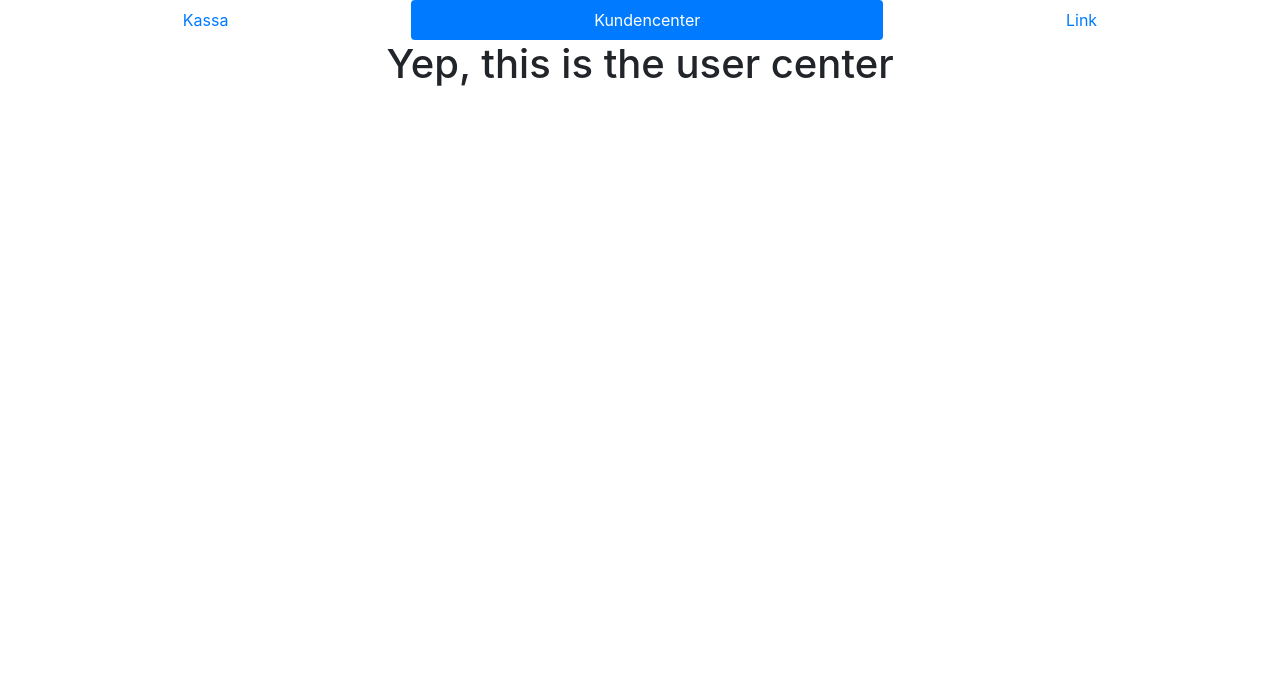
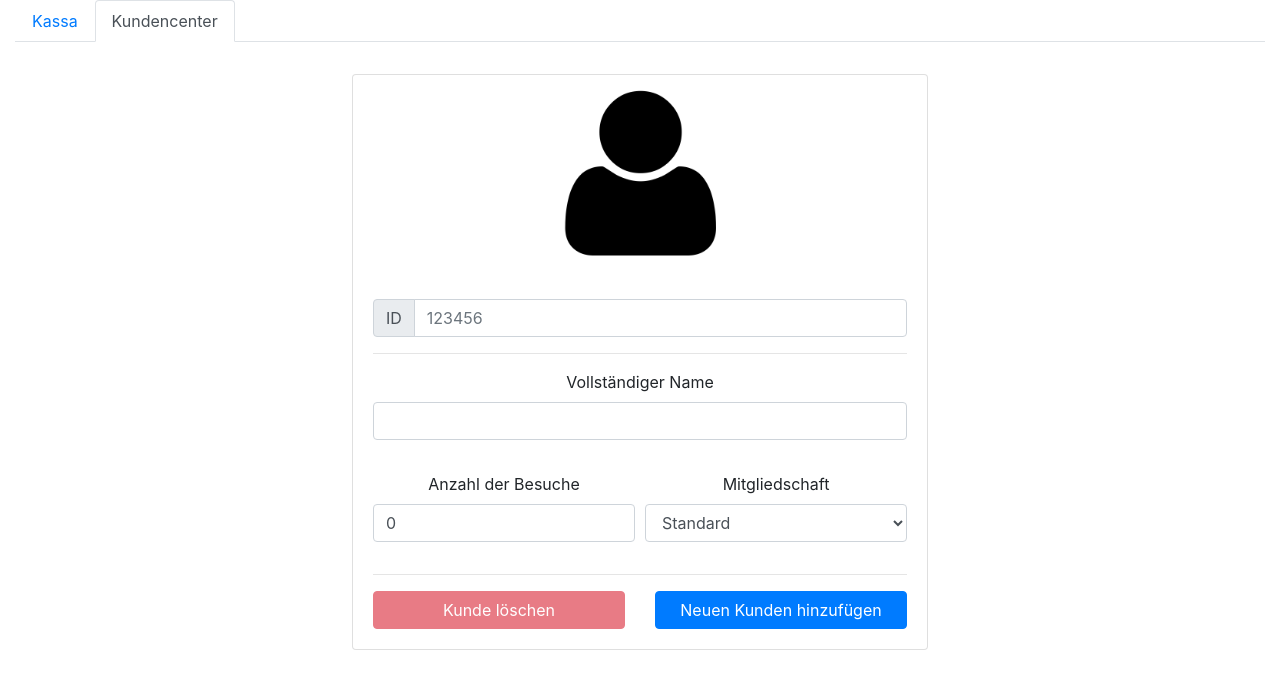
Before and after one commit to fellinger-schule/jpa4-frontend, a React (Create React App) app: page / in a window 1280 px wide. Both pictures are taken after a click on the link "Kundencenter". Shown: the top 686 px of the page. Built offline with nearby package versions, Linux system fonts and the light colour scheme.

Commit message:
added customer center impl

```diff
--- a/src/App.tsx
+++ b/src/App.tsx
@@ -1,12 +1,19 @@
-import React, { useState } from 'react';
-import logo from './logo.svg';
-import './App.css';
+import React, { useState } from "react";
+import logo from "./logo.svg";
+import "./App.css";
 
-import 'bootstrap/dist/css/bootstrap.min.css';
-import { CustomerCenter } from './components/CustomerCenter';
+import "bootstrap/dist/css/bootstrap.min.css";
+import { CustomerCenter } from "./components/CustomerCenter";
 
-function TabContent(props:any) {
-	switch(props.tabName) {
+export interface ICustomer {
+	id: number;
+	name: string;
+	numberOfVisits: number;
+	premiumStatus: number;
+}
+
+function TabContent(props: any) {
+	switch (props.tabName) {
 		case "kassa": {
 			return <h1>hallo bei der kassa</h1>;
 			break;
@@ -23,24 +30,34 @@ function TabContent(props:any) {
 }
 
 function App() {
-
 	const [activeTab, setActiveTab] = useState("kassa");
 
 	return (
 		<div className="App">
-		<ul className="nav nav-pills nav-fill">
+			<div className="container-fluid">
+				<ul className="nav nav-tabs">
 					<li className="nav-item">
-			<a className={`nav-link ${activeTab == "kassa" ? "active": ""}`} onClick={() => setActiveTab("kassa")} href="#">Kassa</a>
+						<a
+							className={`nav-link ${activeTab == "kassa" ? "active" : ""}`}
+							onClick={() => setActiveTab("kassa")}
+							href="#"
+						>
+							Kassa
+						</a>
 					</li>
 					<li className="nav-item">
-			<a className={`nav-link ${activeTab == "kundencenter" ? "active": ""}`} onClick={() => setActiveTab("kundencenter")} href="#">Kundencenter</a>
-		</li>
-		<li className="nav-item">
-			<a className="nav-link" href="#">Link</a>
+						<a
+							className={`nav-link ${activeTab == "kundencenter" ? "active" : ""}`}
+							onClick={() => setActiveTab("kundencenter")}
+							href="#"
+						>
+							Kundencenter
+						</a>
 					</li>
 				</ul>
+
 				<TabContent tabName={activeTab} />
-
+			</div>
 		</div>
 	);
 }
--- a/src/components/CustomerCenter.tsx
+++ b/src/components/CustomerCenter.tsx
@@ -1,9 +1,131 @@
-import React, {Component} from 'react';
+import React, { useState } from "react";
+import { Container, Row, Col, InputGroup, FormControl, Form, Button, Card } from "react-bootstrap";
+import { updateTypePredicateNodeWithModifier } from "typescript";
+import { ICustomer } from "../App";
+import fa_usericon from "../assets/fa_usericon.png";
 
-export class CustomerCenter extends Component {
-    render() {
-        return(
-            <h1>Yep, this is the user center</h1>
-        )
-    }
+function deepCopy(obj: any) {
+	return JSON.parse(JSON.stringify(obj));
 }
+
+export function CustomerCenter() {
+	const emptyCustomer = { id: 0, name: "", numberOfVisits: 0, premiumStatus: 0 };
+
+	const [newUserMode, setNewUserMode] = useState(true);
+	const [deleteModalActive, setDeleteModalActive] = useState(true);
+	const [workingCustomer, setWorkingCustomer] = useState(emptyCustomer);
+
+	function onIdInputChanged(id: string) {
+		if (id != "") {
+			console.log("newusermode disabled");
+			setNewUserMode(false);
+			clearFields();
+		} else {
+			setNewUserMode(true);
+			//TODO: fetch data and place into the locked form
+		}
+	}
+
+	function clearFields() {
+		setWorkingCustomer(emptyCustomer);
+	}
+
+	function deleteCustomer() {
+		clearFields();
+		//TODO: delete customer and maybe display a success modal
+	}
+
+	return (
+		<>
+			<Container style={{ paddingTop: "2em" }}>
+				<Card style={{ width: "36rem", margin: "auto" }}>
+					<Card.Img
+						style={{ width: "100%", height: "15vw", objectFit: "scale-down" }}
+						variant="top"
+						src={fa_usericon}
+					/>
+					<Card.Body>
+						<Card.Title></Card.Title>
+
+						<Form>
+							<Form.Row>
+								<Form.Group as={Col}>
+									<InputGroup className="mb-3">
+										<InputGroup.Prepend>
+											<InputGroup.Text>ID</InputGroup.Text>
+										</InputGroup.Prepend>
+										<FormControl
+											placeholder="123456"
+											onChange={(evt) => {
+												onIdInputChanged(evt.target.value);
+											}}
+										/>
+									</InputGroup>
+									<hr></hr>
+									<Form.Group>
+										<Form.Label>Vollständiger Name</Form.Label>
+										<Form.Control
+											//placeholder="John Doe"
+											value={workingCustomer.name}
+											onInput={(evt: any) => {
+												let tmp = deepCopy(workingCustomer);
+												tmp.name = evt.target.value;
+												setWorkingCustomer(tmp);
+											}}
+											disabled={!newUserMode}
+										/>
+									</Form.Group>
+								</Form.Group>
+							</Form.Row>
+
+							<Form.Row>
+								<Form.Group as={Col} controlId="formGridCity">
+									<Form.Label>Anzahl der Besuche</Form.Label>
+									<Form.Control
+										value={workingCustomer.numberOfVisits}
+										onInput={(evt: any) => {
+											let tmp = deepCopy(workingCustomer);
+											tmp.numberOfVisits = evt.target.value;
+											setWorkingCustomer(tmp);
+										}}
+										disabled={!newUserMode}
+									/>
+								</Form.Group>
+
+								<Form.Group as={Col} controlId="formGridState">
+									<Form.Label>Mitgliedschaft</Form.Label>
+									<Form.Control
+										as="select"
+										value={workingCustomer.premiumStatus}
+										onInput={(evt: any) => {
+											let tmp = deepCopy(workingCustomer);
+											tmp.premiumStatus = evt.target.value;
+											setWorkingCustomer(tmp);
+										}}
+										disabled={!newUserMode}
+									>
+										<option>Standard</option>
+										<option>Premium</option>
+									</Form.Control>
+								</Form.Group>
+							</Form.Row>
+							<hr></hr>
+							<Row>
+								<Col>
+									<Button block variant="danger" disabled={newUserMode}>
+										Kunde löschen
+									</Button>
+								</Col>
+								<Col>
+									<Button block variant="primary" disabled={!newUserMode}>
+										Neuen Kunden hinzufügen
+									</Button>
+								</Col>
+							</Row>
+						</Form>
+					</Card.Body>
+				</Card>
+			</Container>
+		</>
+	);
+}
```
Also changed, not shown: src/logo.svg (deleted). Lines whose indentation alone changed are shown as unchanged.
